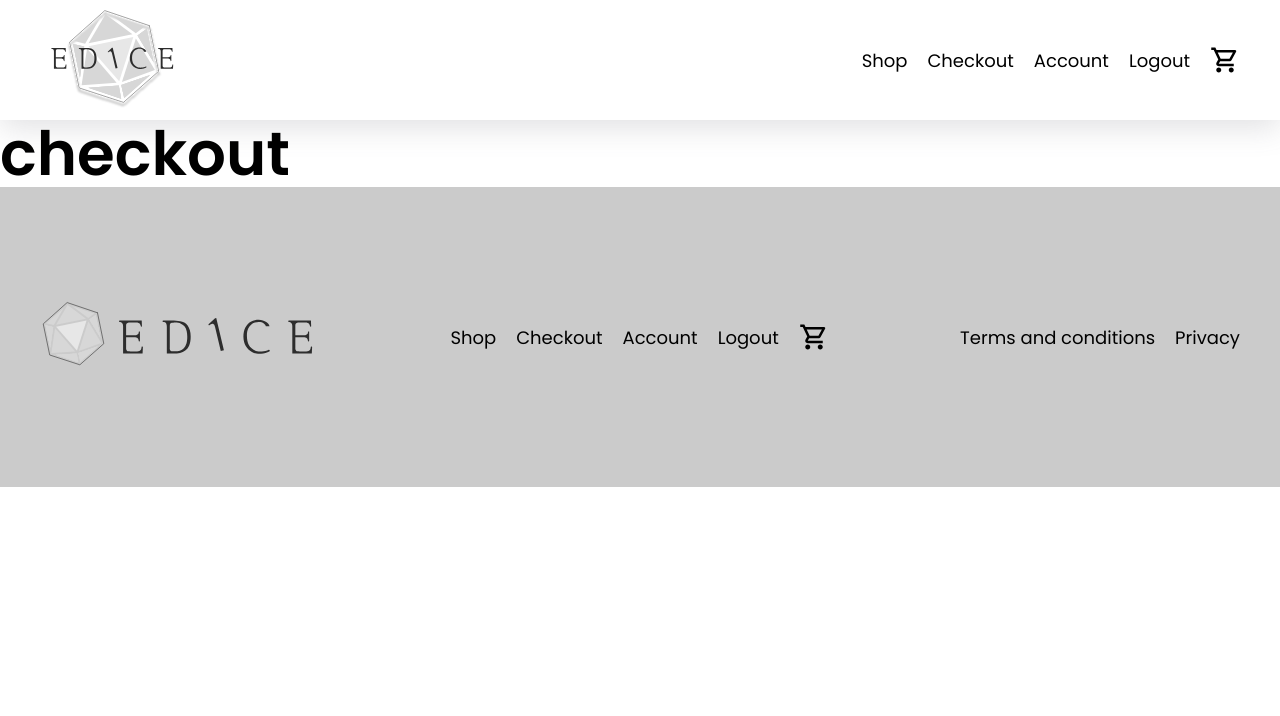
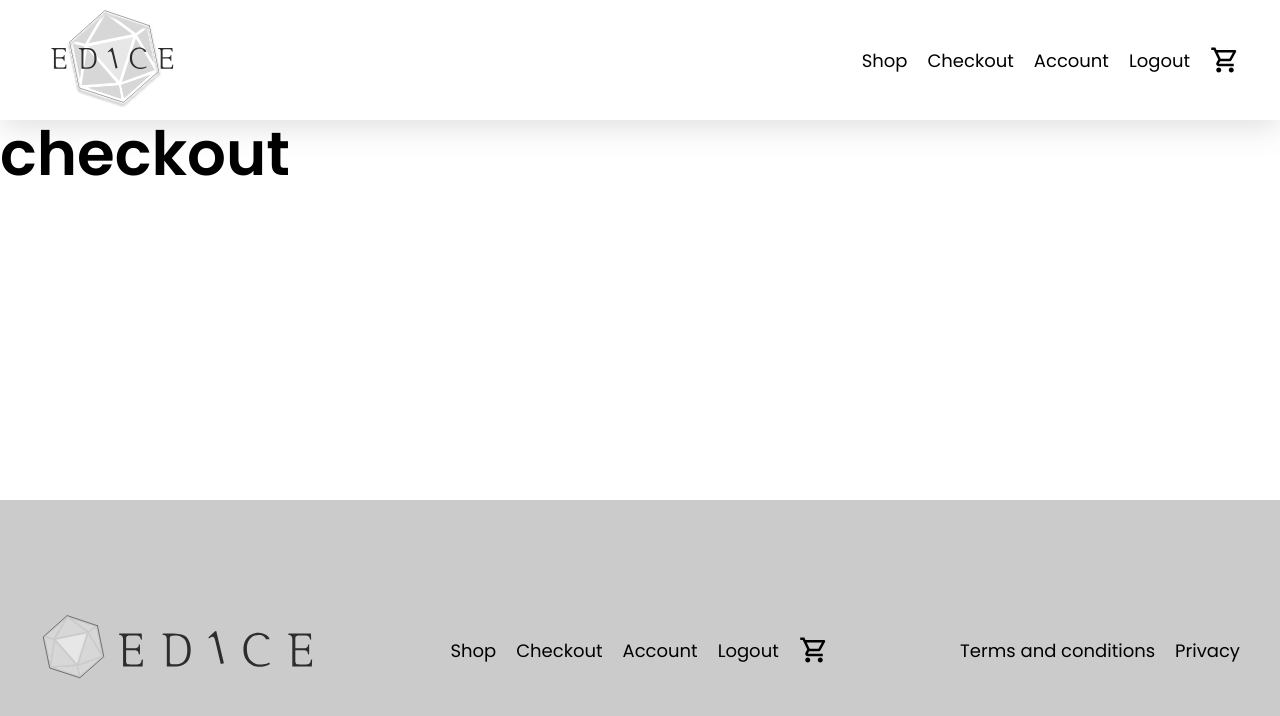
Before and after one commit to kajberg84/E-Dice, a React (Create React App) app: page /checkout in a window 1280 px wide. Shown: the top 716 px of the page. Built offline with nearby package versions, Linux system fonts and the light colour scheme.

Commit message:
add div around outlet to place footer on bootom of screen

```diff
--- a/src/views/Layout.jsx
+++ b/src/views/Layout.jsx
@@ -6,7 +6,9 @@ export const Layout = () => {
   return (
     <>
       <Header />
-      <Outlet />
+      <div style={{ minHeight: "calc(100vh - 420px)" }}>
+        <Outlet />
+      </div>
       <Footer />
     </>
   );
```
